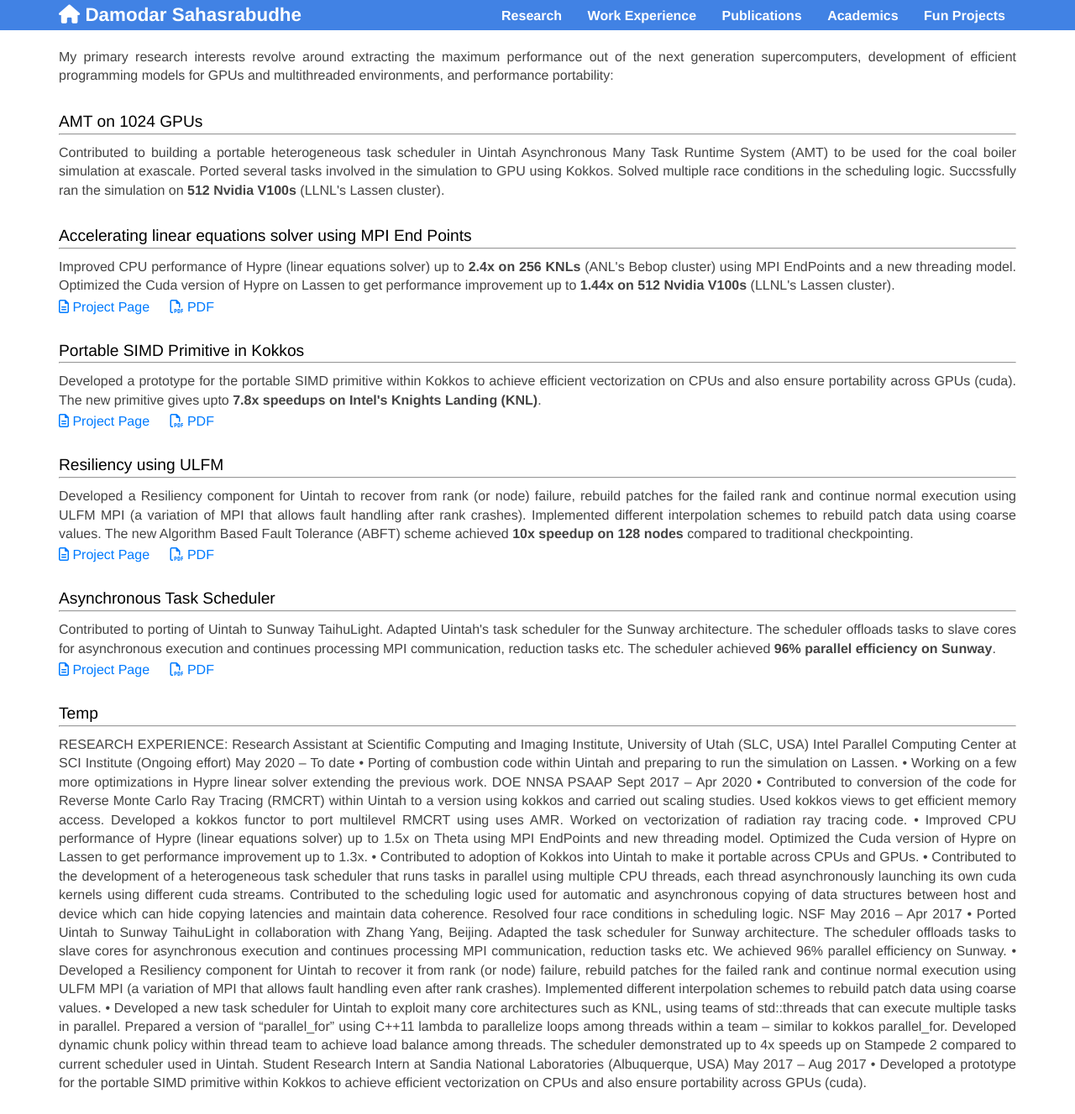
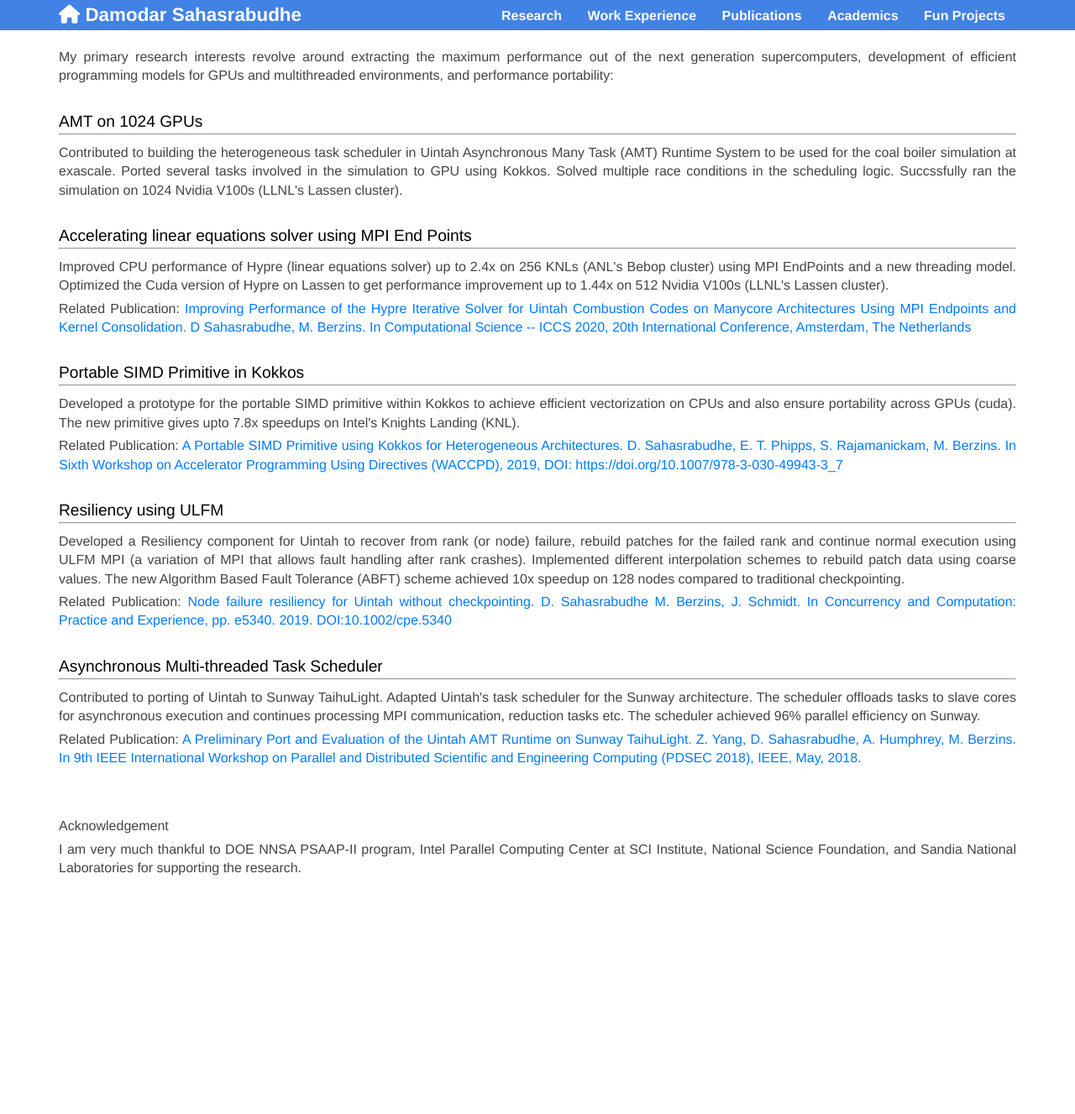
Before and after one commit to damu1000/damu1000.github.io, a Jekyll site: the page built from research/index.html, in a window 1280 px wide. Shown: the whole page at 84% size. Built offline with Jekyll 4.4.1, drawn with Linux system fonts in a browser that asks for light colours; nearby versions of some CDN libraries; after the commit the page ends 1071 px from its top, so only the background shows below that.

Commit message:
Research

```diff
--- a/publications/index.html
+++ b/publications/index.html
@@ -16,7 +16,7 @@ Steps to add new publication:
     <section>
       <div class="container flex">
         <div class="text editable">
-          <h2> Publications <a name="Publications"></a>  <hr> </h2>
+          <!-- <h2> Publications <a name="Publications"></a>  <hr> </h2> -->
           <body>
             {% for sec in site.data.publications %}
               <h3> {{ sec.title }} </h3>
--- a/research/index.html
+++ b/research/index.html
@@ -19,40 +19,34 @@ layout: default
 
 <!-- --------------------------------------------------------------------------------------------------------- -->
             <h3> AMT on 1024 GPUs <hr> </h3>
-            <p>Contributed to building a portable heterogeneous task scheduler in Uintah Asynchronous Many Task Runtime System (AMT)
+            <p>Contributed to building the heterogeneous task scheduler in Uintah Asynchronous Many Task (AMT) Runtime System
               to be used for the coal boiler simulation at exascale. Ported several tasks involved in the simulation to GPU using Kokkos.
               Solved multiple race conditions in the scheduling logic.
-              Succssfully ran the simulation on <b>512 Nvidia V100s</b> (LLNL's Lassen cluster). </p>
+              Succssfully ran the simulation on 1024 Nvidia V100s (LLNL's Lassen cluster). </p>
 
 <!-- --------------------------------------------------------------------------------------------------------- -->
             <h3> Accelerating linear equations solver using MPI End Points <hr> </h3>
-            <p>Improved CPU performance of Hypre (linear equations solver) up to <b>2.4x on 256 KNLs</b> (ANL's Bebop cluster) using
+            <p>Improved CPU performance of Hypre (linear equations solver) up to 2.4x on 256 KNLs (ANL's Bebop cluster) using
               MPI EndPoints and a new threading model.
-              Optimized the Cuda version of Hypre on Lassen to get performance improvement up to <b>1.44x on 512 Nvidia V100s</b> (LLNL's Lassen cluster).</p>
-              <a href="{{ site.url }}/publications/3" style="margin-right: 20px">
-                <i class='far fa-file-alt' ></i>
-                Project Page
+              Optimized the Cuda version of Hypre on Lassen to get performance improvement up to 1.44x on 512 Nvidia V100s (LLNL's Lassen cluster).</p>
+
+              <p> Related Publication: <a href="http://www.sci.utah.edu/publications/Sah2020a/hypre.pdf">
+                Improving Performance of the Hypre Iterative Solver for Uintah Combustion Codes on Manycore Architectures Using MPI Endpoints and Kernel Consolidation.
+              D Sahasrabudhe, M. Berzins. In Computational Science -- ICCS 2020, 20th International Conference, Amsterdam, The Netherlands
               </a>
-              <a href="http://www.sci.utah.edu/publications/Sah2020a/hypre.pdf">
-                <i class='far fa-file-pdf'></i>
-                PDF
-              </a>
+              </p>
 
 <!-- --------------------------------------------------------------------------------------------------------- -->
             <h3> Portable SIMD Primitive in Kokkos <hr> </h3>
             <p>Developed a prototype for the portable SIMD primitive within Kokkos to
               achieve efficient vectorization on CPUs and also ensure portability across GPUs (cuda).
-              The new primitive gives upto <b>7.8x speedups on Intel's Knights Landing (KNL)</b>.
+              The new primitive gives upto 7.8x speedups on Intel's Knights Landing (KNL).
             </p>
-            <a href="{{ site.url }}/publications/2" style="margin-right: 20px">
-              <i class='far fa-file-alt' ></i>
-              Project Page
+            <p> Related Publication: <a href="http://www.sci.utah.edu/publications/Sah2019b/portable_simd.pdf">
+              A Portable SIMD Primitive using Kokkos for Heterogeneous Architectures.
+              D. Sahasrabudhe, E. T. Phipps, S. Rajamanickam, M. Berzins. In Sixth Workshop on Accelerator Programming Using Directives (WACCPD), 2019, DOI: https://doi.org/10.1007/978-3-030-49943-3_7
             </a>
-            <a href="http://www.sci.utah.edu/publications/Sah2019b/portable_simd.pdf">
-              <i class='far fa-file-pdf'></i>
-              PDF
-            </a>
-
+            </p>
 
 <!-- --------------------------------------------------------------------------------------------------------- -->
             <h3> Resiliency using ULFM <hr> </h3>
@@ -60,60 +54,33 @@ layout: default
               (or node) failure, rebuild patches for the failed rank and continue normal
               execution using ULFM MPI (a variation of MPI that allows fault handling after rank crashes).
               Implemented different interpolation schemes to rebuild patch data using coarse values.
-              The new Algorithm Based Fault Tolerance (ABFT) scheme achieved <b>10x speedup on 128 nodes</b>
+              The new Algorithm Based Fault Tolerance (ABFT) scheme achieved 10x speedup on 128 nodes
               compared to traditional checkpointing.
             </p>
-            <a href="{{ site.url }}/publications/1" style="margin-right: 20px">
-              <i class='far fa-file-alt' ></i>
-              Project Page
+            <p> Related Publication: <a href="http://www.sci.utah.edu/publications/Sah2019a/00_Uintah_Resiliency.pdf">
+              Node failure resiliency for Uintah without checkpointing.
+              D. Sahasrabudhe M. Berzins, J. Schmidt. In Concurrency and Computation: Practice and Experience, pp. e5340. 2019. DOI:10.1002/cpe.5340
             </a>
-
-            <a href="http://www.sci.utah.edu/publications/Sah2019a/00_Uintah_Resiliency.pdf">
-              <i class='far fa-file-pdf'></i>
-              PDF
-            </a>
+            </p>
 
 <!-- --------------------------------------------------------------------------------------------------------- -->
-            <h3> Asynchronous Task Scheduler <hr> </h3>
+            <h3> Asynchronous Multi-threaded Task Scheduler <hr> </h3>
             <p>Contributed to porting of Uintah to Sunway TaihuLight. Adapted Uintah's task scheduler
                for the Sunway architecture. The scheduler offloads tasks to slave cores
                for asynchronous execution and continues processing MPI communication, reduction tasks etc.
-               The scheduler achieved <b>96% parallel efficiency on Sunway</b>.</p>
-
-               <a href="{{ site.url }}/publications/0" style="margin-right: 20px">
-                 <i class='far fa-file-alt' ></i>
-                 Project Page
-               </a>
-
-               <a href="http://www.sci.utah.edu/publications/Yan2018a/Uintah-Sunway.pdf">
-                 <i class='far fa-file-pdf'></i>
-                 PDF
-               </a>
+               The scheduler achieved 96% parallel efficiency on Sunway.</p>
+               <p> Related Publication: <a href="http://www.sci.utah.edu/publications/Yan2018a/Uintah-Sunway.pdf">
+                 A Preliminary Port and Evaluation of the Uintah AMT Runtime on Sunway TaihuLight.
+                 Z. Yang, D. Sahasrabudhe, A. Humphrey, M. Berzins. In 9th IEEE International Workshop on Parallel and Distributed Scientific and Engineering Computing (PDSEC 2018), IEEE, May, 2018.                </a>
+               </p>
 
 <!-- --------------------------------------------------------------------------------------------------------- -->
-            <h3> Temp <hr> </h3>
-            <p>
-              RESEARCH EXPERIENCE:
-              Research Assistant at Scientific Computing and Imaging Institute, University of Utah (SLC, USA)
-                    Intel Parallel Computing Center at SCI Institute (Ongoing effort)  	  	  	  	          May 2020 – To date
-              •	Porting of combustion code within Uintah and preparing to run the simulation on Lassen.
-              •	Working on a few more optimizations in Hypre linear solver extending the previous work.
+            <br><br><br>
+            <p>Acknowledgement</p>
+            <p>I am very much thankful to DOE NNSA PSAAP-II program, Intel Parallel Computing Center at SCI Institute,
+            National Science Foundation, and Sandia National Laboratories for supporting the research.</p>
 
-                     DOE NNSA PSAAP	  	  	  	  	  	  	  	  	  	       Sept 2017 – Apr 2020
-              •	Contributed to conversion of the code for Reverse Monte Carlo Ray Tracing (RMCRT) within Uintah to a version using kokkos and carried out scaling studies. Used kokkos views to get efficient memory access. Developed a kokkos functor to port multilevel RMCRT using uses AMR. Worked on vectorization of radiation ray tracing code.
-              •	Improved CPU performance of Hypre (linear equations solver) up to 1.5x on Theta using MPI EndPoints and new threading model. Optimized the Cuda version of Hypre on Lassen to get performance improvement up to 1.3x.
-              •	Contributed to adoption of Kokkos into Uintah to make it portable across CPUs and GPUs.
-              •	Contributed to the development of a heterogeneous task scheduler that runs tasks in parallel using multiple CPU threads, each thread asynchronously launching its own cuda kernels using different cuda streams. Contributed to the scheduling logic used for automatic and asynchronous copying of data structures between host and device which can hide copying latencies and maintain data coherence. Resolved four race conditions in scheduling logic.
 
-                     NSF                                                                                                                                                                    May 2016 – Apr 2017
-              •	Ported Uintah to Sunway TaihuLight in collaboration with Zhang Yang, Beijing. Adapted the task scheduler for Sunway architecture. The scheduler offloads tasks to slave cores for asynchronous execution and continues processing MPI communication, reduction tasks etc. We achieved 96% parallel efficiency on Sunway.
-              •	Developed a Resiliency component for Uintah to recover it from rank (or node) failure, rebuild patches for the failed rank and continue normal execution using ULFM MPI (a variation of MPI that allows fault handling even after rank crashes). Implemented different interpolation schemes to rebuild patch data using coarse values.
-              •	Developed a new task scheduler for Uintah to exploit many core architectures such as KNL, using teams of std::threads that can execute multiple tasks in parallel. Prepared a version of “parallel_for” using C++11 lambda to parallelize loops among threads within a team – similar to kokkos parallel_for. Developed dynamic chunk policy within thread team to achieve load balance among threads. The scheduler demonstrated up to 4x speeds up on Stampede 2 compared to current scheduler used in Uintah.
-
-              Student Research Intern at Sandia National Laboratories (Albuquerque, USA)                                       May 2017 – Aug 2017
-              •	Developed a prototype for the portable SIMD primitive within Kokkos to achieve efficient vectorization on CPUs and also ensure portability across GPUs (cuda).
-
-            </p>
           </body>
         </div>
       </div>
```
Also changed, not shown: academics/index.html (+4 -4 lines), index.html (+21 -10 lines).
